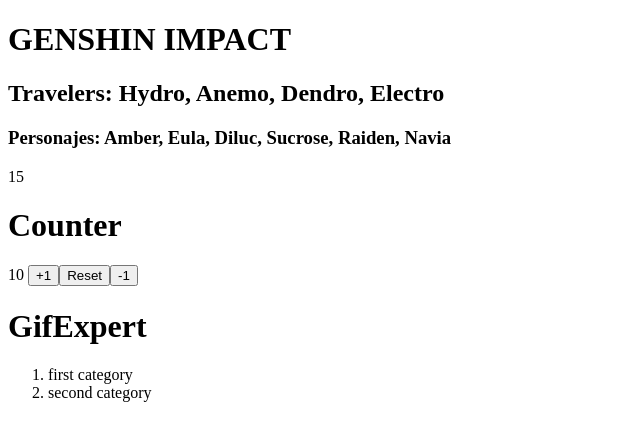
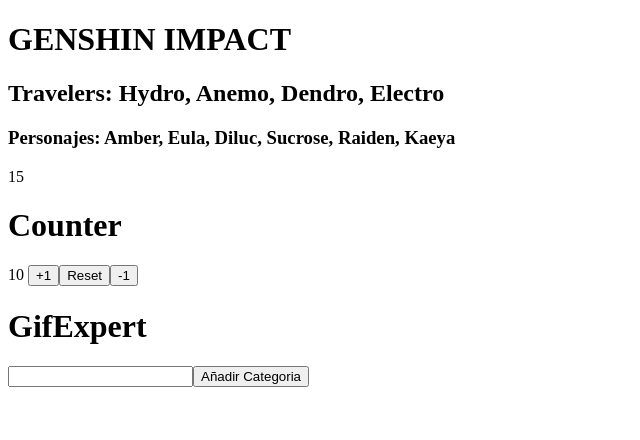
Before and after one commit to EstFernan3613/DESARROLLO_WEB, a React (Vite) app: page / in a window 1280 px wide. Shown: the top 440 px of the page, without its empty margins (0-640 px from the left). Built offline with nearby package versions, Linux system fonts and the light colour scheme.

Commit message:
Se hizo el challenge ultimo

```diff
--- a/src/ComponentApp.jsx
+++ b/src/ComponentApp.jsx
@@ -1,9 +1,33 @@
-const categories = ['first category', 'second category']
+import { useState } from "react"
 
 const ComponentApp =() => {
+
+    // Almacenamiento de las categorias
+    const[ categories, setCategories ] = useState([])
+    // Control del valor del Input Inicial
+    const[category, setCategory] = useState('')
+
+    // Funcion para agregar una categoria
+
+    const AddCategory = () => {
+          // Actualiza el estado de "categories" utilizando una función de actualización.
+        // La función recibe el estado anterior como argumento y devuelve el nuevo estado.
+        // Aquí, estamos agregando la nueva categoría al estado anterior usando el operador spread (...) y el valor de "category".
+        setCategories( list => [...list, category])
+        setCategory('')
+    }
+
+    const SetCategoryOtro = (evt) => {
+        setCategory( evt.target.value )
+    }
+
+
     return (
         <>
         <h1>GifExpert</h1>
+        <input type="text" value={category}
+        onChange={(event) => SetCategoryOtro(event)}/>
+        <button onClick={() => AddCategory()}> Añadir Categoria </button>
         <ol>
             {
                 categories.map(
@@ -11,8 +35,8 @@
                     {
                         return <li key={ key }>{ category }</li>
                     }
-                )
-            }
+                    )
+                }
         </ol>
         </>
     )
--- a/src/main.jsx
+++ b/src/main.jsx
@@ -9,7 +9,7 @@
     <FirstApp
     title="GENSHIN IMPACT"
     title2="Travelers: Hydro, Anemo, Dendro, Electro"
-    title3=" Personajes: Amber, Eula, Diluc, Sucrose, Raiden, Navia"
+    title3=" Personajes: Amber, Eula, Diluc, Sucrose, Raiden, Kaeya"
     value={10}/>
     <ComponentApp
     />
```
